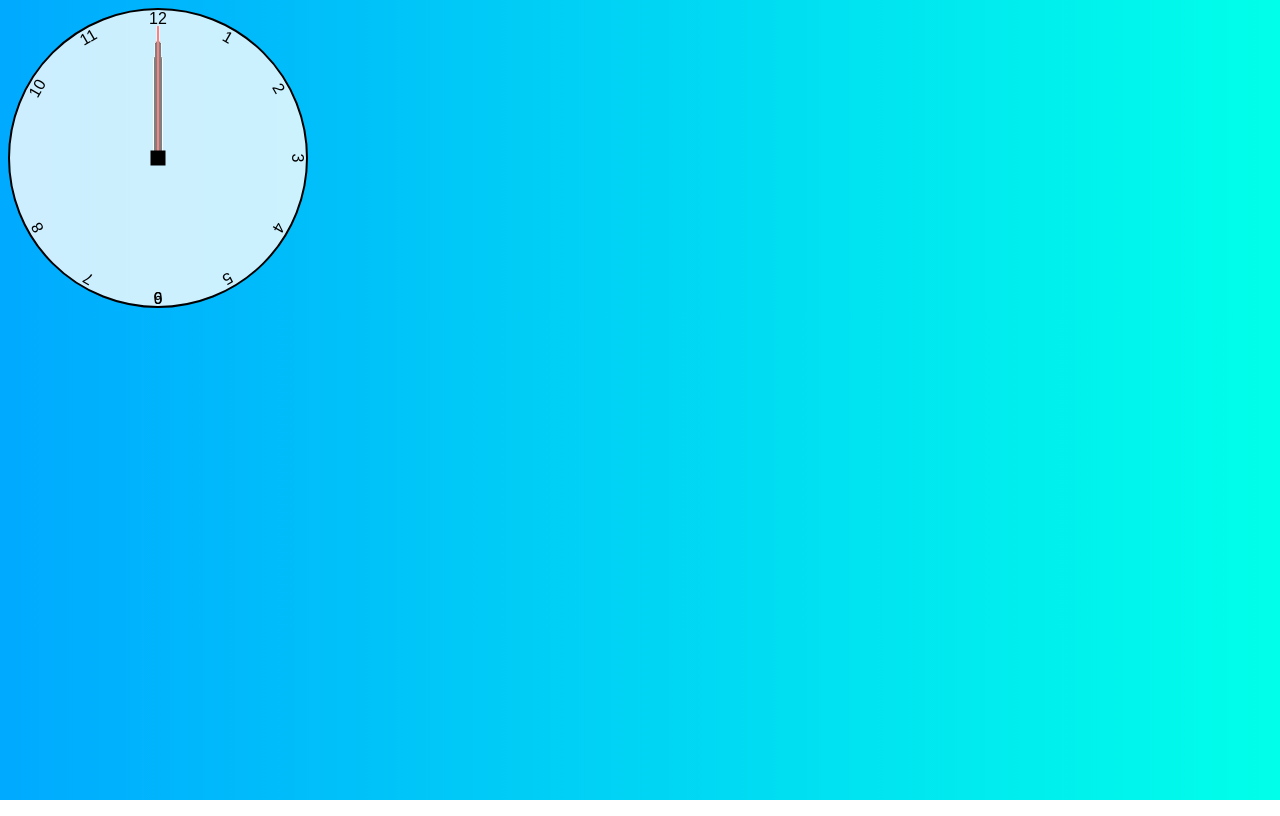
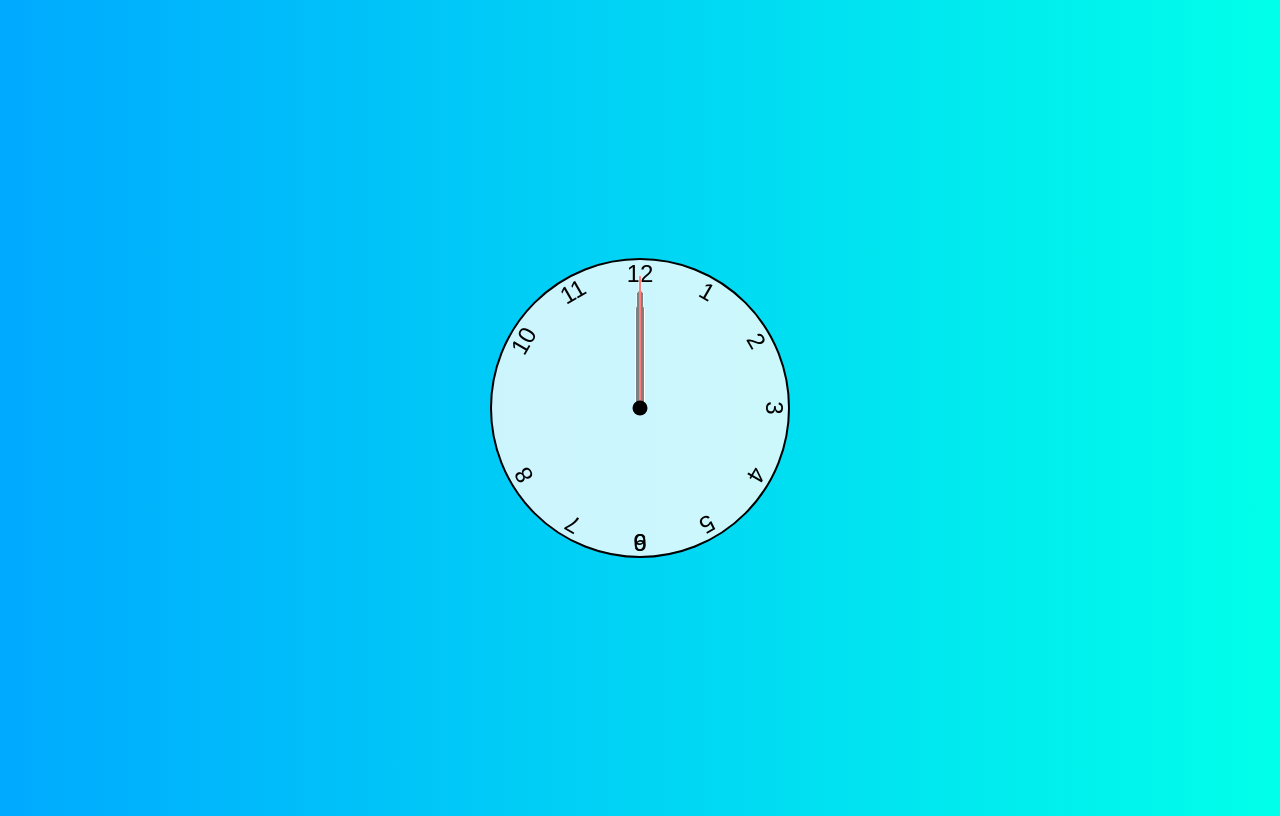
Before and after one commit to ameCont/Ceas, a plain HTML site: page index.html in a window 1280 px wide. Drawn offline with Linux system fonts and the light colour scheme.

Commit message:
ceas 1337

```diff
--- a/styles.css
+++ b/styles.css
@@ -6,6 +6,11 @@
 body {
     background: linear-gradient(to right, hsl(200, 100%, 50%),
     hsl(175, 100%, 50%));
+    display: flex;
+    justify-content: center;
+    align-items: center;
+    min-height: 100vh;
+    overflow: hidden;
 }
 
 .clock {
@@ -23,6 +28,7 @@ body {
     height: 100%;
     text-align: center;
     transform: rotate(var(--rotation));
+    font-size: 1.5rem;
 }
 
 .clock .number1 { --rotation: 30deg;}
@@ -61,6 +67,7 @@ body {
     top: 50%;
     left: 50%;
     transform: translate(-50%, -50%);
+    border-radius: 50%;
 }
 
 .clock .hand.second {
```
